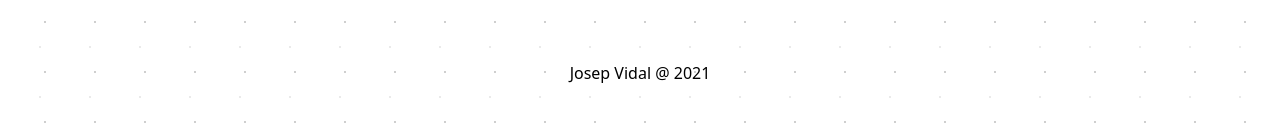
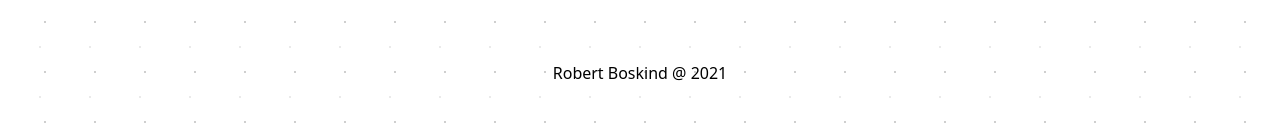
Before and after one commit to mysticfalconvt/newPortfolio, a Next.js app: page / in a window 1280 px wide. Shown: the part 1303-1433 px from the top of the page. Built offline with nearby package versions, Linux system fonts and the light colour scheme; what @tailwindcss/typography would draw is missing.

Commit message:
test: testing a commit
Will it work

```diff
--- a/src/components/molecules/footer/footer.tsx
+++ b/src/components/molecules/footer/footer.tsx
@@ -4,7 +4,7 @@ const Footer = (): JSX.Element => {
   return (
     <footer className={styles.footer}>
       <a className={styles.link} href="https://github.com/jvidalv">
-        Josep Vidal @ {new Date().getFullYear()}
+        Robert Boskind @ {new Date().getFullYear()}
       </a>
     </footer>
   );
```
Also changed, not shown: 2 other files (tests, documents, lock files or other folders).
